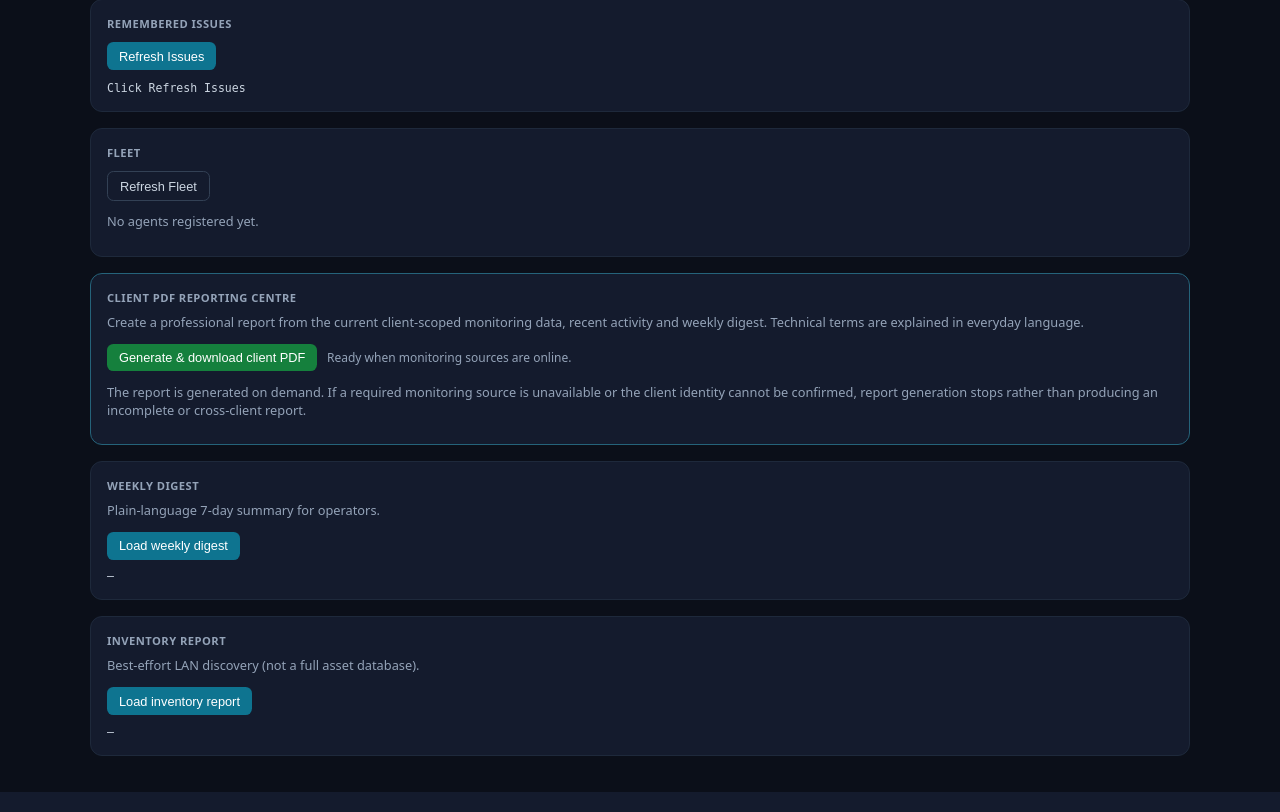
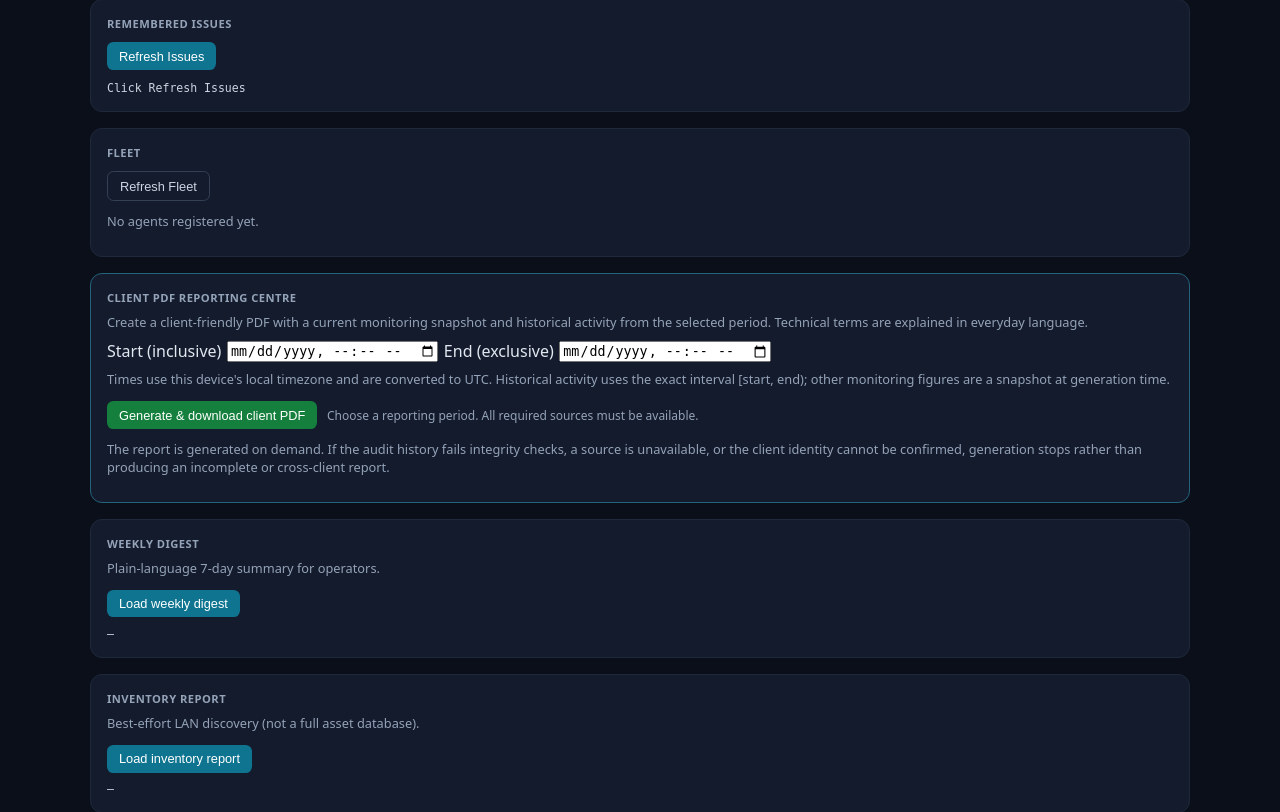
Before and after one commit to trintechdigitaldefense/cyberguardian, a FastAPI app: template dashboard/templates/index.html in a window 1280 px wide. Shown: the part 860-1672 px from the top of the page. Run offline with FastAPI, Linux system fonts and the light colour scheme; the template is opened without the code that fills it, so the values that code supplies are empty.

Commit message:
Add historical reporting period controls to dashboard

```diff
--- a/dashboard/templates/index.html
+++ b/dashboard/templates/index.html
@@ -71,12 +71,19 @@
 
   <section id="client-reporting">
     <h2>Client PDF Reporting Centre</h2>
-    <p class="hint">Create a professional report from the current client-scoped monitoring data, recent activity and weekly digest. Technical terms are explained in everyday language.</p>
+    <p class="hint">Create a client-friendly PDF with a current monitoring snapshot and historical activity from the selected period. Technical terms are explained in everyday language.</p>
+    <div class="row">
+      <label for="report-start">Start (inclusive)</label>
+      <input id="report-start" type="datetime-local" required>
+      <label for="report-end">End (exclusive)</label>
+      <input id="report-end" type="datetime-local" required>
+    </div>
+    <p class="hint">Times use this device's local timezone and are converted to UTC. Historical activity uses the exact interval [start, end); other monitoring figures are a snapshot at generation time.</p>
     <div class="row">
       <button type="button" class="ok" data-action="download-client-report">Generate &amp; download client PDF</button>
-      <span id="client-report-status" class="meta" role="status">Ready when monitoring sources are online.</span>
+      <span id="client-report-status" class="meta" role="status">Choose a reporting period. All required sources must be available.</span>
     </div>
-    <p class="hint">The report is generated on demand. If a required monitoring source is unavailable or the client identity cannot be confirmed, report generation stops rather than producing an incomplete or cross-client report.</p>
+    <p class="hint">The report is generated on demand. If the audit history fails integrity checks, a source is unavailable, or the client identity cannot be confirmed, generation stops rather than producing an incomplete or cross-client report.</p>
   </section>
   <section>
     <h2>Weekly Digest</h2>
```
